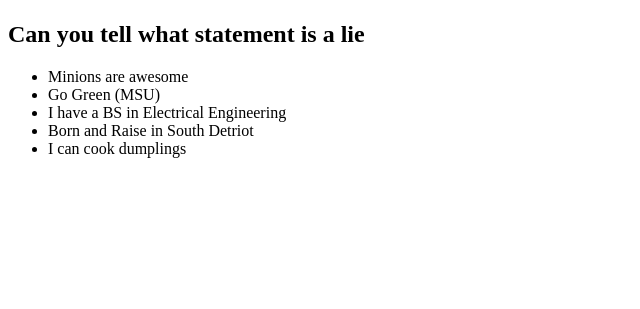
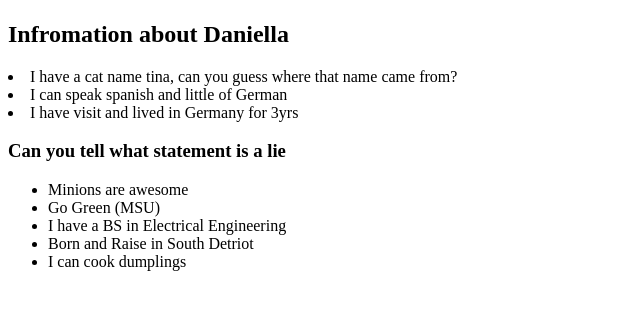
Before and after one commit to dmayo0317/dmayo0317.github.io, a plain HTML site: page index.html in a window 1280 px wide. Shown: the part 383-692 px from the top of the page, without its empty margins (0-640 px from the left). Drawn offline with Linux system fonts and the light colour scheme.

Commit message:
update page

```diff
--- a/index.html
+++ b/index.html
@@ -12,8 +12,15 @@
   <!-- Image -->
   <img src="https://static.wikia.nocookie.net/despicableme/images/c/ca/Bob-from-the-minions-movie.jpg/revision/latest/" alt="Bob" />
 
+
+<h2> Infromation about Daniella </h2>
+<li> I have a cat name tina, can you guess where that name came from? </li>
+<li> I can speak spanish and little of German</li>
+<li> I have visit and lived in Germany for 3yrs </li>
+
+
   <!-- List (bullet pointed) -->
-  <h2>Can you tell what statement is a lie</h2>
+  <h3>Can you tell what statement is a lie</h3>
   <ul>
     <li>Minions are awesome</li>
     <li>Go Green (MSU)</li>
```
